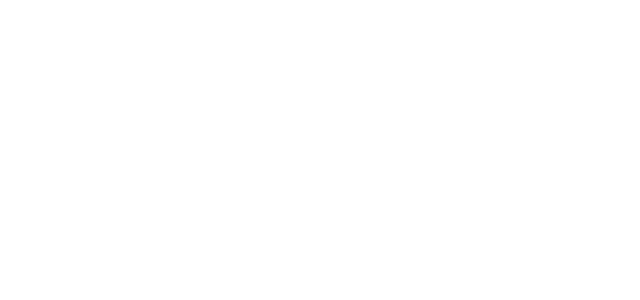
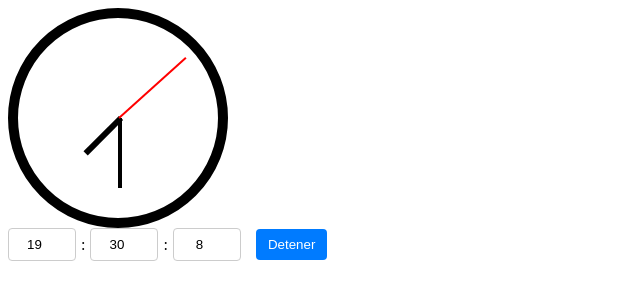
Before and after one commit to NecronX24/clocks-angular, an Angular app: page /testAnalog in a window 1280 px wide. Before the commit this address led to /. Shown: the top 300 px of the page, without its empty margins (0-640 px from the left). Built offline with nearby package versions, Linux system fonts and the light colour scheme.

Commit message:
feat: se añade reloj analógico

```diff
--- /dev/null
+++ b/src/app/analog-clock/analog-clock.component.css
@@ -0,0 +1,35 @@
+.clock {
+  position: relative;
+  width: 200px;
+  height: 200px;
+  border: 10px solid black;
+  border-radius: 50%;
+  display: flex;
+  justify-content: center;
+  align-items: center;
+}
+
+.hand {
+  position: absolute;
+  background: black;
+  transform-origin: bottom;
+  bottom: 50%;
+  left: 50%;
+  transition: transform 0.5s ease-in-out;
+}
+
+.hour {
+  width: 6px;
+  height: 50px;
+}
+
+.minute {
+  width: 4px;
+  height: 70px;
+}
+
+.second {
+  width: 2px;
+  height: 90px;
+  background: red;
+}
--- /dev/null
+++ b/src/app/analog-clock/analog-clock.component.html
@@ -0,0 +1,10 @@
+<div class="clock">
+  <div class="hand hour" [style.transform]="'rotate(' + (getHourNumber() * 30 + (getMinuteNumber() / 2)) + 'deg)'"></div>
+  <div class="hand minute" [style.transform]="'rotate(' + (getMinuteNumber() * 6) + 'deg)'"></div>
+  <div class="hand second" [style.transform]="'rotate(' + (getSecondNumber() * 6) + 'deg)'"></div>
+</div>
+<app-time-input
+      (hourUpdated)="onHourUpdate($event)"
+      (minuteUpdated)="onMinuteUpdate($event)"
+      (secondUpdated)="onSecondUpdate($event)">
+  </app-time-input>
--- /dev/null
+++ b/src/app/analog-clock/analog-clock.component.ts
@@ -0,0 +1,39 @@
+import { Component, Input } from '@angular/core';
+import { TimeInputComponent } from '../time-input/time-input.component';
+
+@Component({
+  selector: 'app-analog-clock',
+  standalone: true,
+  imports:[TimeInputComponent],
+  templateUrl: 'analog-clock.component.html',
+  styleUrls: ['./analog-clock.component.css']
+})
+export class AnalogClockComponent {
+  currentHour: string = '';
+  currentMinute: string = '';
+  currentSecond: string = '';
+
+  onHourUpdate(time: string) {
+    this.currentHour = time;
+  }
+
+  onMinuteUpdate(time: string) {
+    this.currentMinute = time;
+  }
+
+  onSecondUpdate(time: string) {
+    this.currentSecond = time;
+  }
+
+  getHourNumber(): number {
+    return parseInt(this.currentHour, 10) || 0;
+  }
+
+  getMinuteNumber(): number {
+    return parseInt(this.currentMinute, 10) || 0;
+  }
+
+  getSecondNumber(): number {
+    return parseInt(this.currentSecond, 10) || 0;
+  }
+}
--- a/src/app/app.routes.ts
+++ b/src/app/app.routes.ts
@@ -2,9 +2,11 @@
 import { SessionComponent } from './session/session.component';
 import { TimeInputComponent } from './time-input/time-input.component';
 import { TimeInputComponentTest } from './time-input/time-input.component.specs';
+import { AnalogClockComponent } from './analog-clock/analog-clock.component';
 
 export const routes: Routes =
 [
     {path: '', component: SessionComponent},
-    {path: 'test', component: TimeInputComponentTest},
+    {path: 'testInput', component: TimeInputComponentTest},
+    {path: 'testAnalog', component: AnalogClockComponent},
 ];
--- a/src/app/time-input/time-input.component.specs.ts
+++ b/src/app/time-input/time-input.component.specs.ts
@@ -23,7 +23,6 @@
   currentHour: string = '';
   currentMinute: string = '';
   currentSecond: string = '';
-  isUpdating: boolean = true;
 
   onTimeUpdate(time: string) {
     this.currentTime = time;
@@ -36,6 +35,5 @@
   }
   onSecondUpdate(time: string) {
     this.currentSecond = time;
-    console.log(this.currentSecond);
   }
 }
```
